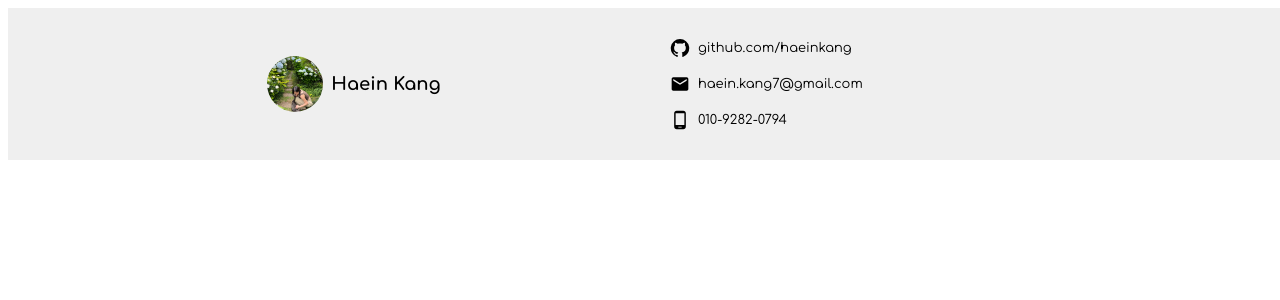
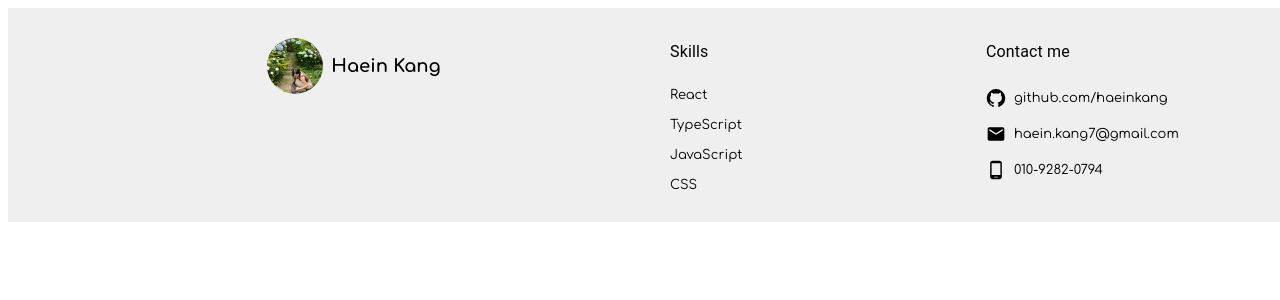
Before and after one commit to haeinkang/enegy-usage-monitoring, a React (Create React App) app: page / in a window 1280 px wide. Shown: the top 300 px of the page. Built offline with nearby package versions, Linux system fonts and the light colour scheme; no server answers.

Commit message:
Footer 내용 추가: skills

```diff
--- a/public/index.html
+++ b/public/index.html
@@ -17,11 +17,12 @@
     <link rel="manifest" href="%PUBLIC_URL%/manifest.json" />
 
     <!--
-      Google Fonts Links
+      Google Fonts Links:
+      Comfortaa, Montserrat
     -->
     <link rel="preconnect" href="https://fonts.googleapis.com">
     <link rel="preconnect" href="https://fonts.gstatic.com" crossorigin>
-    <link href="https://fonts.googleapis.com/css2?family=Comfortaa:wght@300..700&display=swap" rel="stylesheet">
+    <link href="https://fonts.googleapis.com/css2?family=Comfortaa:wght@300..700&family=Montserrat:ital,wght@0,100..900;1,100..900&display=swap" rel="stylesheet">
     <!--
       Notice the use of %PUBLIC_URL% in the tags above.
       It will be replaced with the URL of the `public` folder during the build.
--- a/src/components/Footer.tsx
+++ b/src/components/Footer.tsx
@@ -1,6 +1,6 @@
 import React from 'react';
 import Grid from '@mui/material/Grid2';
-import { Avatar, Link } from '@mui/material';
+import { Avatar, Link, Typography } from '@mui/material';
 import styled from 'styled-components';
 import GitHubIcon from '@mui/icons-material/GitHub';
 import PhoneAndroidIcon from '@mui/icons-material/PhoneAndroid';
@@ -11,7 +11,7 @@ const Footer = () => {
   return (
     <Wrapper>
 
-      <Grid container alignItems="center">
+      <Grid container alignItems='flex-start'>
         <Grid size={6}>
           <Grid display="flex" justifyContent="center" alignItems="center" size="grow" gap={1}>
             <Avatar src={ProfileImage} sx={{ width: 56, height: 56 }} />
@@ -19,7 +19,29 @@ const Footer = () => {
           </Grid>
         </Grid>
 
-        <Grid container flexDirection='column' size={6}  gap={2}>
+        <Grid size={3} container flexDirection='column' gap={2}>
+          <Typography variant="subtitle1" gutterBottom>
+            Skills
+          </Typography>
+          <Grid display="flex" alignItems="center" size="grow" gap={1}>
+            React
+          </Grid>
+          <Grid display="flex" alignItems="center" size="grow" gap={1}>
+            TypeScript
+          </Grid>
+          <Grid display="flex" alignItems="center" size="grow" gap={1}>
+            JavaScript
+          </Grid>
+          <Grid display="flex" alignItems="center" size="grow" gap={1}>
+            CSS
+          </Grid>
+        </Grid>
+
+        <Grid size={3} container flexDirection='column' gap={2}>
+          <Typography variant="subtitle1" gutterBottom>
+            Contact me
+          </Typography>
+
           <Grid display="flex" alignItems="center" size="grow" gap={1}>
             <GitHubIcon fontSize='small' />
             <Link href="https://github.com/haeinkang/carbon-usage-monitoring" color="inherit" underline="hover">
```
